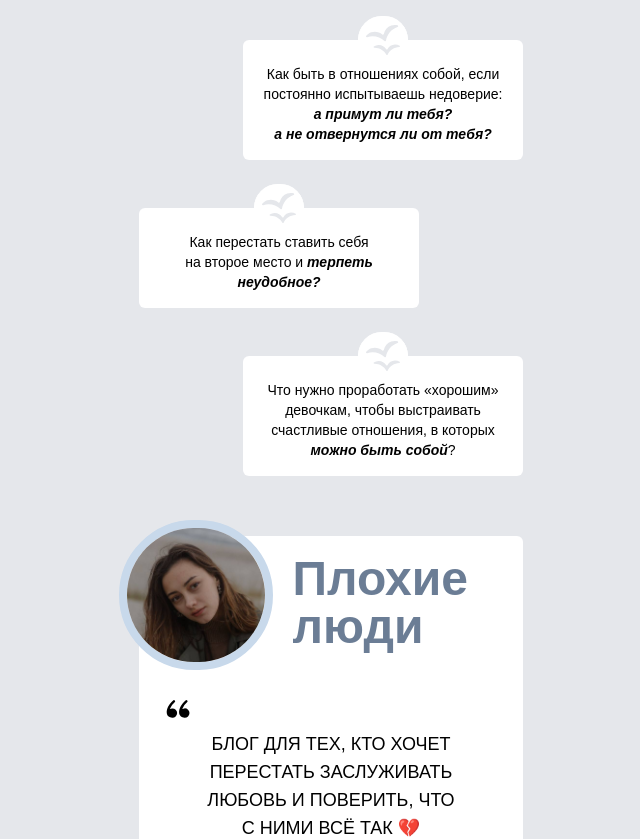
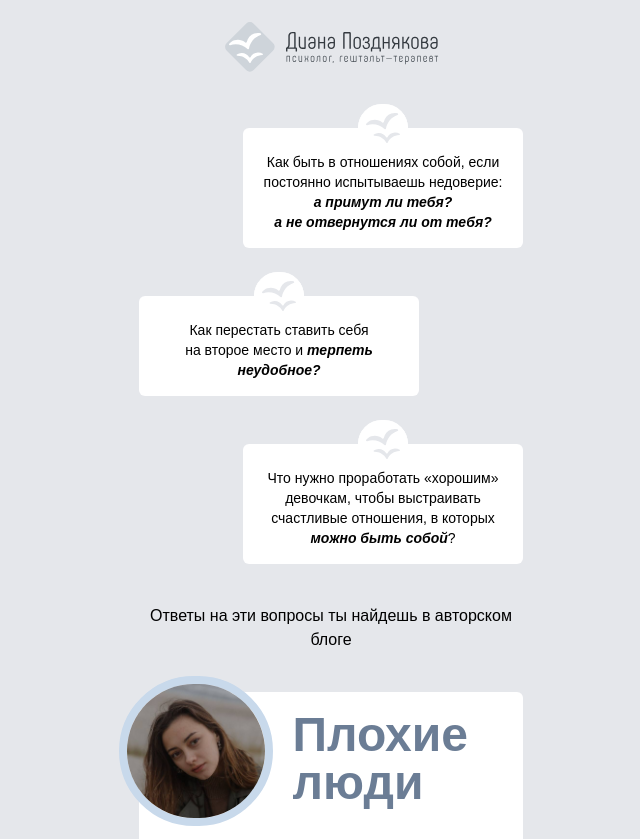
Before and after one commit to kiwired/di-pages, a Next.js app: page / in a window 1280 px wide. Shown: the top 839 px of the page, without its empty margins (309-949 px from the left). Built offline with nearby package versions, Linux system fonts and the light colour scheme.

Commit message:
feat: home page

```diff
--- /dev/null
+++ b/app/(home)/layout.tsx
@@ -0,0 +1,21 @@
+import Image from 'next/image'
+
+export default function Layout({ children }: { children: React.ReactNode }) {
+	return (
+		<>
+
+			<div className="absolute top-0 left-0 w-full">
+				<Image
+					src='/logo.svg'
+					alt='Диана Позднякова - психолог, гештальт—терапевт'
+					width={215}
+					height={55}
+					className='w-max-full w-auto h-15 mx-auto my-5'
+				/>
+			</div>
+
+
+			{children}
+		</>
+	)
+}
--- a/app/(home)/page.tsx
+++ b/app/(home)/page.tsx
@@ -20,12 +20,12 @@ export const metadata: Metadata = {
 }
 
 export default function HomePage() {
-	const classes = clsx(evolventa.className, 'bg-[#E3E2DD] bg-gray-200 p-5')
+	const classes = clsx(evolventa.className, 'bg-[#E3E2DD] bg-gray-200 p-5 pt-32')
 	return (
 		<main className={classes}>
 			<div className="flex flex-col max-w-sm mx-auto gap-10">
 
-				<ul className='flex flex-col gap-12 my-5'>
+				<ul className='flex flex-col gap-12'>
 					<li className='bg-white flex flex-col items-center ml-auto max-w-[280px] text-sm text-center p-4 rounded-md'>
 						<div className="bg-white rounded-full -mt-10">
 							<Divider />
@@ -45,6 +45,10 @@ export default function HomePage() {
 						<span>Что нужно проработать «хорошим» девочкам, чтобы выстраивать счастливые отношения, в которых <b><i>можно быть собой</i></b>?</span>
 					</li>
 				</ul>
+
+				<div className="text-center">
+					Ответы на эти вопросы ты найдешь в авторском блоге
+				</div>
 
 				<div className="bg-white flex flex-col gap-5 pb-5 rounded-md rounded-tl-3xl">
 					<div className="flex flex-row items-center -mt-4">
```
